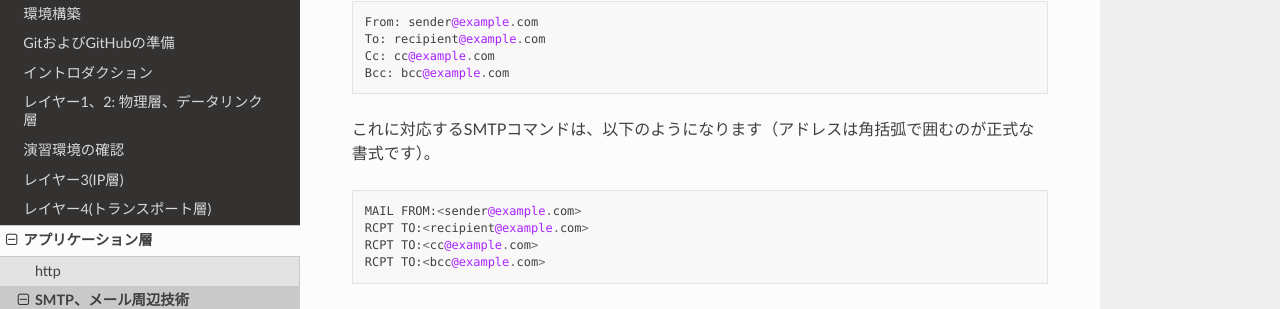
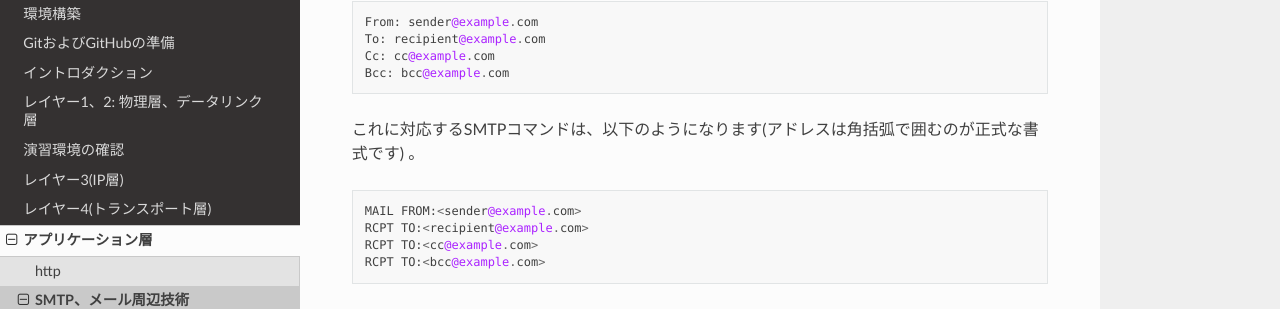
Before and after one commit to densuke/2025-network-doc, a Sphinx documentation site: the page built from source/app/smtp/smtp-flow.md, in a window 1280 px wide and 900 px high, scrolled down 2958 px. Shown: the part 138-447 px from the top of the window. Built offline with Sphinx 7.4.7 and the Read the Docs theme 3.1.0, drawn with Linux system fonts in a browser that asks for light colours.

Commit message:
全角のかっこを排除(機械的)

````diff
--- a/source/app/smtp/smtp-flow.md
+++ b/source/app/smtp/smtp-flow.md
@@ -129,7 +129,8 @@ Cc: cc@example.com
 Bcc: bcc@example.com
 ```
 
-これに対応するSMTPコマンドは、以下のようになります（アドレスは角括弧で囲むのが正式な書式です）。
+これに対応するSMTPコマンドは、以下のようになります(アドレスは角括弧で囲むのが正式な書式です)
+。
 
 ```
 MAIL FROM:<sender@example.com>
````
